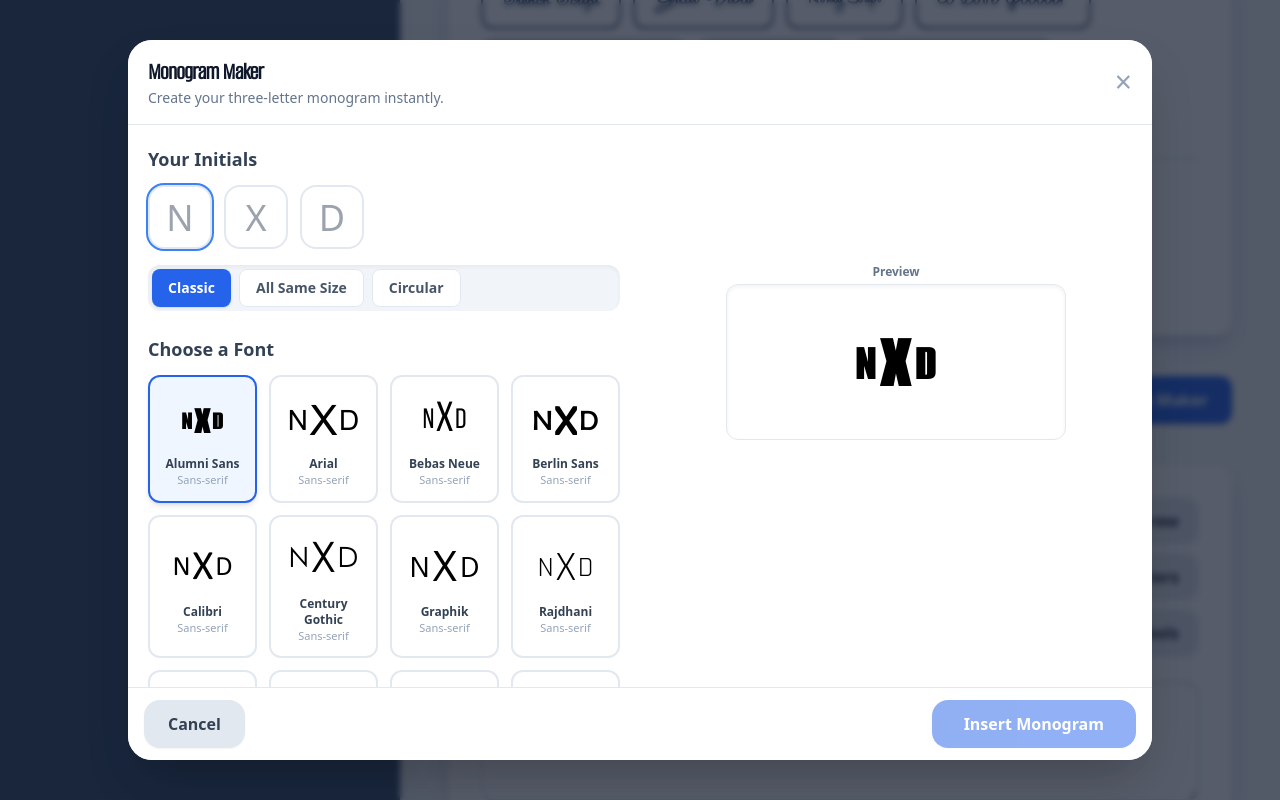
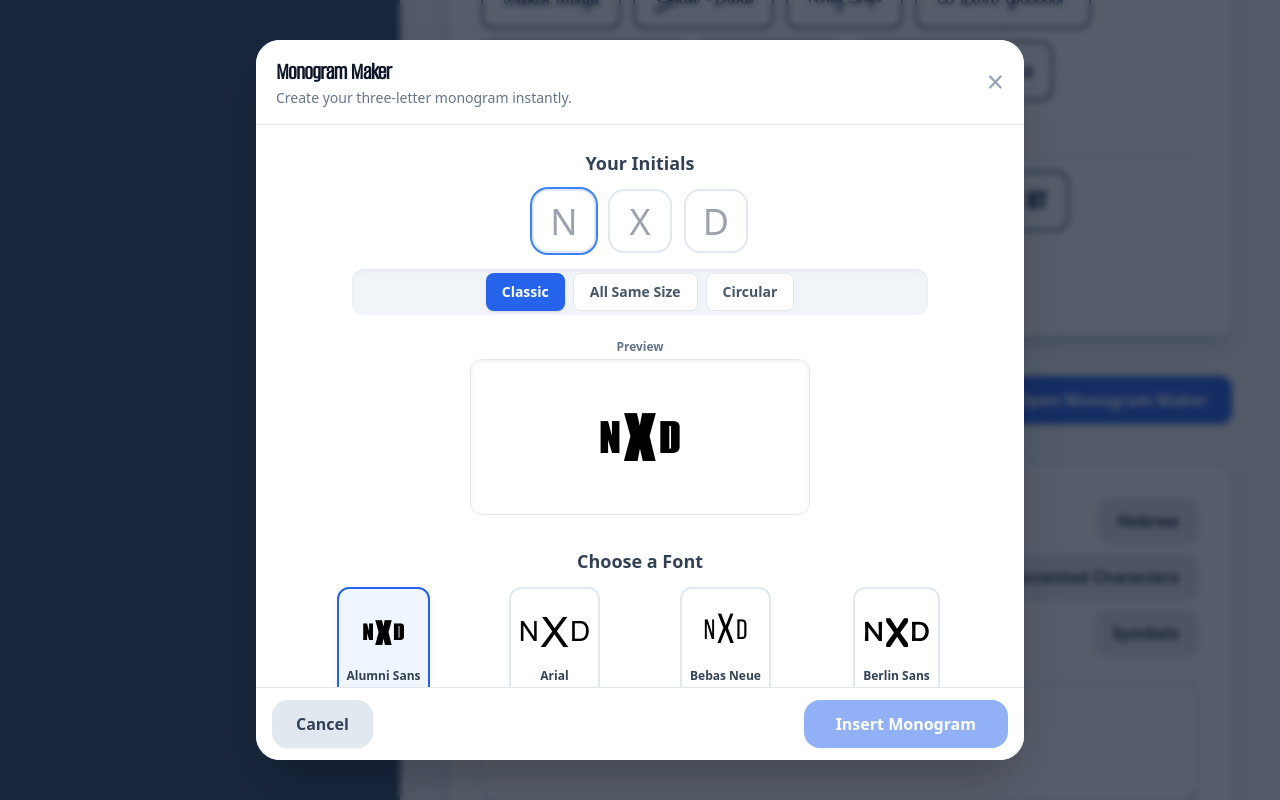
Before and after one commit to Arch-Tom/archfonthub, a React (Vite) app: page / in a window 1280 px wide. Both pictures are taken after a click on the button "Open Monogram Maker". Shown: the part 966-1766 px from the top of the page. Built offline with nearby package versions, Linux system fonts and the light colour scheme; a web font is replaced by a local one.

Commit message:
More UI refinements for MonogramMaker.jsx

```diff
--- a/src/MonogramMaker.jsx
+++ b/src/MonogramMaker.jsx
@@ -71,10 +71,8 @@ export default function MonogramMaker({ fontLibrary, onClose, onInsert }) {
             <label className="text-xs font-semibold text-slate-500 mb-1" htmlFor="monogram-preview-box">Preview</label>
             <div
                 id="monogram-preview-box"
-                className="w-full max-w-[340px] flex items-center justify-center rounded-xl border border-slate-200 shadow-inner bg-white px-2 py-4 overflow-x-auto"
-                style={{
-                    minHeight: '120px'
-                }}
+                className="w-full max-w-[340px] flex items-center justify-center rounded-xl border border-slate-200 shadow-inner bg-white px-2 py-4"
+                style={{ minHeight: '120px' }}
             >
                 <MonogramPreview
                     first={initials[0] || 'N'}
@@ -95,7 +93,7 @@ export default function MonogramMaker({ fontLibrary, onClose, onInsert }) {
 
     return (
         <div className="fixed inset-0 z-50 flex items-center justify-center bg-slate-900/70 backdrop-blur-[3px] p-0 sm:p-2 animate-fade-in" onClick={onClose}>
-            <div className="relative bg-white rounded-none sm:rounded-3xl shadow-2xl w-full max-w-full sm:max-w-2xl md:max-w-5xl h-screen sm:h-[90vh] flex flex-col overflow-hidden transition-all" onClick={e => e.stopPropagation()}>
+            <div className="relative bg-white rounded-none sm:rounded-3xl shadow-2xl w-full max-w-full sm:max-w-2xl md:max-w-3xl h-screen sm:h-[90vh] flex flex-col overflow-hidden transition-all" onClick={e => e.stopPropagation()}>
                 {/* Header */}
                 <header className="sticky top-0 z-10 bg-white/95 border-b border-slate-200 flex justify-between items-center px-4 sm:px-5 py-3 sm:py-4">
                     <div>
@@ -109,14 +107,12 @@ export default function MonogramMaker({ fontLibrary, onClose, onInsert }) {
                     </button>
                 </header>
 
-                <div className="flex-1 flex flex-col md:flex-row overflow-y-auto pb-[100px]">
-                    {/* LEFT COLUMN */}
-                    <section className="w-full md:w-1/2 flex flex-col gap-6 px-3 sm:p-5 pb-6 md:pb-0 max-w-xl min-w-[320px] mx-auto">
+                <div className="flex-1 flex flex-col overflow-y-auto pb-[100px] items-center px-4 sm:px-6">
                     {/* Initials input & Style Selector */}
-                        <div className="flex flex-col gap-4">
+                    <div className="w-full max-w-xl flex flex-col gap-4 mt-6">
                         <div>
-                                <h3 className="text-base sm:text-lg font-semibold text-slate-700 mb-2 sm:mb-3">Your Initials</h3>
-                                <div className="flex gap-3">
+                            <h3 className="text-base sm:text-lg font-semibold text-slate-700 mb-2 sm:mb-3 text-center">Your Initials</h3>
+                            <div className="flex justify-center gap-3">
                                 {initials.map((initial, index) => (
                                     <input
                                         key={index}
@@ -133,7 +129,7 @@ export default function MonogramMaker({ fontLibrary, onClose, onInsert }) {
                             </div>
                         </div>
                         {/* Style Buttons */}
-                            <div className="flex gap-2 bg-slate-100 p-1 rounded-xl shadow-inner overflow-x-auto">
+                        <div className="flex justify-center gap-2 bg-slate-100 p-1 rounded-xl shadow-inner overflow-x-auto">
                             {['classic', 'flat', 'circular'].map(style => (
                                 <button
                                     key={style}
@@ -148,14 +144,17 @@ export default function MonogramMaker({ fontLibrary, onClose, onInsert }) {
                             ))}
                         </div>
                     </div>
-                        {/* PREVIEW: MOBILE ONLY */}
-                        <div className="block md:hidden">{previewBox}</div>
+
+                    {/* Preview (centered above font list) */}
+                    <div className="w-full max-w-xl mt-6">
+                        {previewBox}
+                    </div>
 
                     {/* Font Selection Area */}
                     {monogramStyle !== 'circular' && (
-                            <div>
-                                <h3 className="text-base sm:text-lg font-semibold text-slate-700 mb-2 sm:mb-3">Choose a Font</h3>
-                                <div className="grid grid-cols-2 sm:grid-cols-3 md:grid-cols-4 gap-2 sm:gap-3">
+                        <div className="w-full max-w-2xl mt-6">
+                            <h3 className="text-base sm:text-lg font-semibold text-slate-700 mb-2 sm:mb-3 text-center">Choose a Font</h3>
+                            <div className="grid grid-cols-2 sm:grid-cols-3 md:grid-cols-4 gap-2 sm:gap-3 justify-items-center">
                                 {visibleFonts.map(font => (
                                     <button
                                         key={font.name}
@@ -183,12 +182,6 @@ export default function MonogramMaker({ fontLibrary, onClose, onInsert }) {
                             </div>
                         </div>
                     )}
-                    </section>
-
-                    {/* RIGHT COLUMN: PREVIEW (DESKTOP ONLY) */}
-                    <aside className="hidden md:flex w-1/2 flex-col items-center justify-center p-5">
-                        {previewBox}
-                    </aside>
                 </div>
 
                 {/* Footer Actions */}
```
Lines whose indentation alone changed are shown as unchanged.
